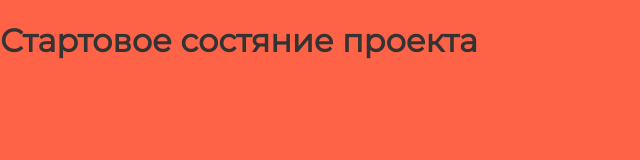
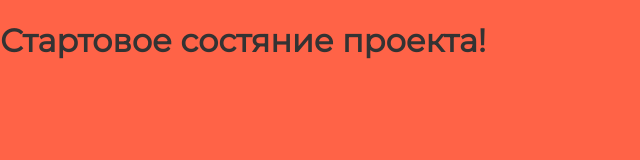
Before and after one commit to asupstudent/start-template, a plain HTML site: page index.html in a window 1280 px wide. Shown: the full height of the page, 0-640 px from the left. Drawn offline with Linux system fonts and the light colour scheme.

Commit message:
Deploying to gh-pages from @ asupstudent/start-template@3a39953d8c3ef5cca7dfad16a8aa723528cd0285 🚀

```diff
--- a/index.html
+++ b/index.html
@@ -1 +1 @@
-<!DOCTYPE html><html class="page" lang="ru"><head><meta charset="UTF-8"><title>Стартовое состояние проекта</title><link rel="icon" href="favicon.ico"><link rel="icon" href="img/favicons/icon.svg" type="image/svg+xml"><link rel="apple-touch-icon" href="img/favicons/apple.png"><link rel="manifest" href="manifest.webmanifest"><link rel="stylesheet" href="css/style.css"><link rel="preload" href="fonts/Montserrat-Regular.woff2" as="font" type="font/woff2" crossorigin="anonymous"><link rel="preload" href="fonts/Montserrat-Medium.woff2" as="font" type="font/woff2" crossorigin="anonymous"><link rel="preload" href="fonts/Montserrat-SemiBold.woff2" as="font" type="font/woff2" crossorigin="anonymous"><link rel="preload" href="fonts/Montserrat-Bold.woff2" as="font" type="font/woff2" crossorigin="anonymous"><meta name="viewport" content="width=device-width,initial-scale=1"></head><body class="page__body"><h1>Стартовое состяние проекта</h1><script src="./js/script.js" defer="defer"></script></body></html>
+<!DOCTYPE html><html class="page" lang="ru"><head><meta charset="UTF-8"><title>Стартовое состояние проекта</title><link rel="icon" href="favicon.ico"><link rel="icon" href="img/favicons/icon.svg" type="image/svg+xml"><link rel="apple-touch-icon" href="img/favicons/apple.png"><link rel="manifest" href="manifest.webmanifest"><link rel="stylesheet" href="css/style.css"><link rel="preload" href="fonts/Montserrat-Regular.woff2" as="font" type="font/woff2" crossorigin="anonymous"><link rel="preload" href="fonts/Montserrat-Medium.woff2" as="font" type="font/woff2" crossorigin="anonymous"><link rel="preload" href="fonts/Montserrat-SemiBold.woff2" as="font" type="font/woff2" crossorigin="anonymous"><link rel="preload" href="fonts/Montserrat-Bold.woff2" as="font" type="font/woff2" crossorigin="anonymous"><meta name="viewport" content="width=device-width,initial-scale=1"></head><body class="page__body"><h1>Стартовое состяние проекта!</h1><script src="./js/script.js" defer="defer"></script></body></html>
```
